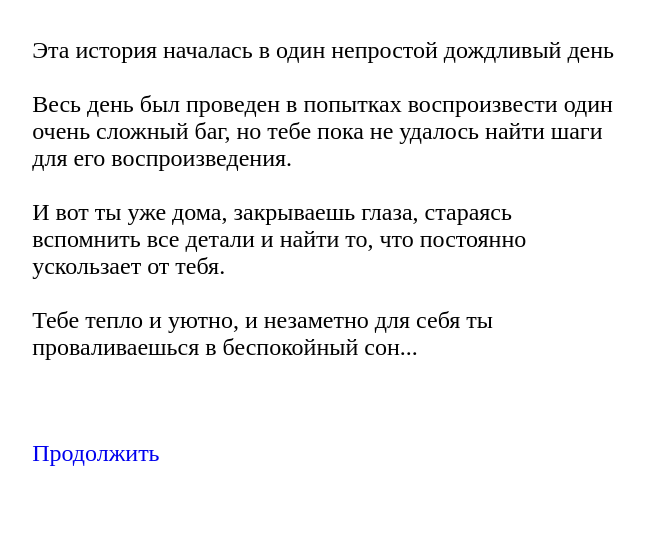
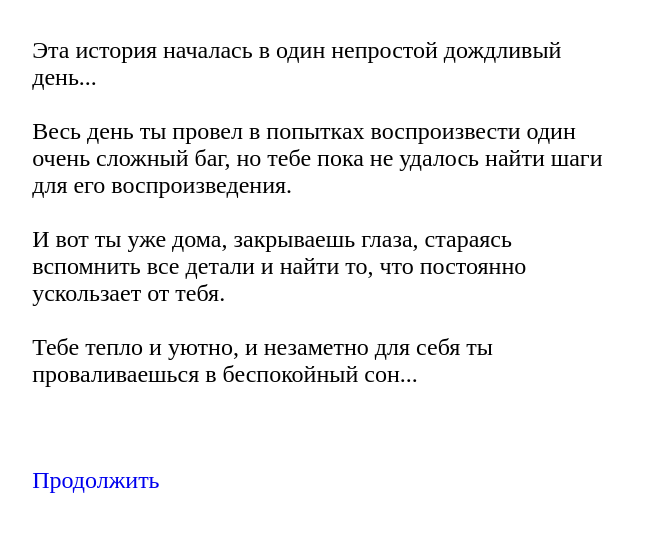
Before and after one commit to TimurNurlygayanov/qa_battle_heisenbug_edition, a Flask app: template templates/start_dream.html in a window 1480 px wide. Shown: the top 543 px of the page, without its empty margins (415-1060 px from the left). Run offline with Flask 2, Linux system fonts and the light colour scheme; the template is opened without the code that fills it, so the values that code supplies are empty.

```diff
--- a/templates/start_dream.html
+++ b/templates/start_dream.html
@@ -15,11 +15,11 @@
 
 <div class="contentblock">
 
-    Эта история началась в один непростой дождливый день
+    Эта история началась в один непростой дождливый день...
 
     <br><br>
 
-    Весь день был проведен в попытках воспроизвести один очень сложный баг,
+    Весь день ты провел в попытках воспроизвести один очень сложный баг,
     но тебе пока не удалось найти шаги для его воспроизведения.
 
     <br><br>
```
Also changed, not shown: templates/mystyle.css (+7 -6 lines).
